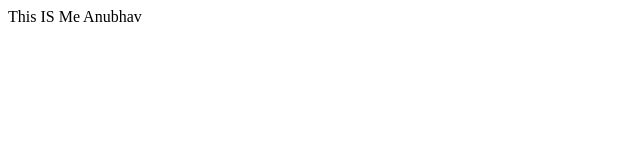
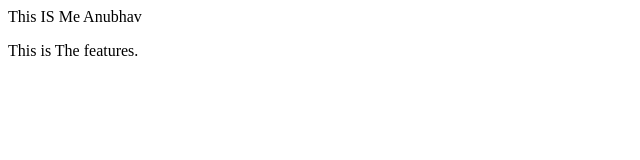
Before and after one commit to Anubhav1508/Localrepo, a plain HTML site: page index.html in a window 1280 px wide. Shown: the whole page, without its empty margins (0-640 px from the left). Drawn offline with Linux system fonts and the light colour scheme.

Commit message:
Add new feature

```diff
--- a/index.html
+++ b/index.html
@@ -1 +1,2 @@
 <p> This IS Me Anubhav</p>
+<p> This is The features.</p>
```
